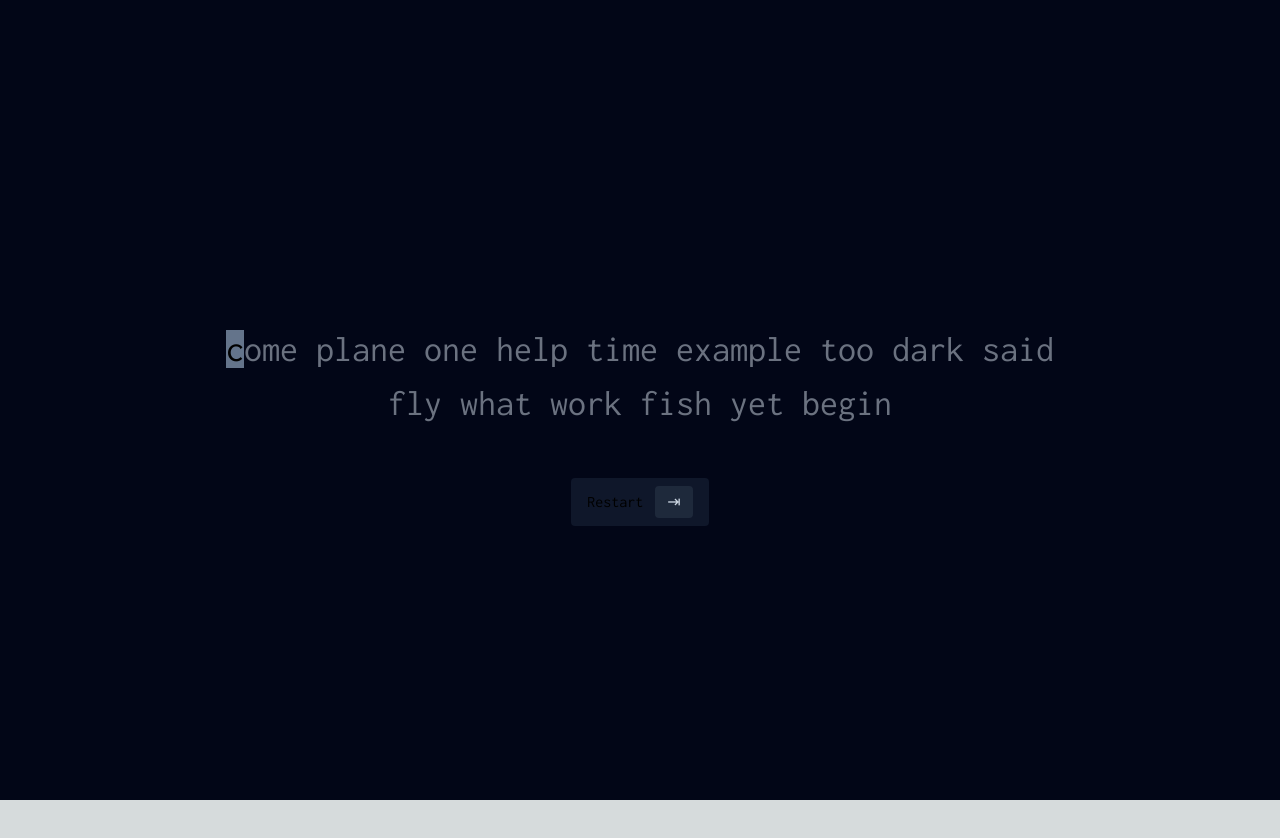
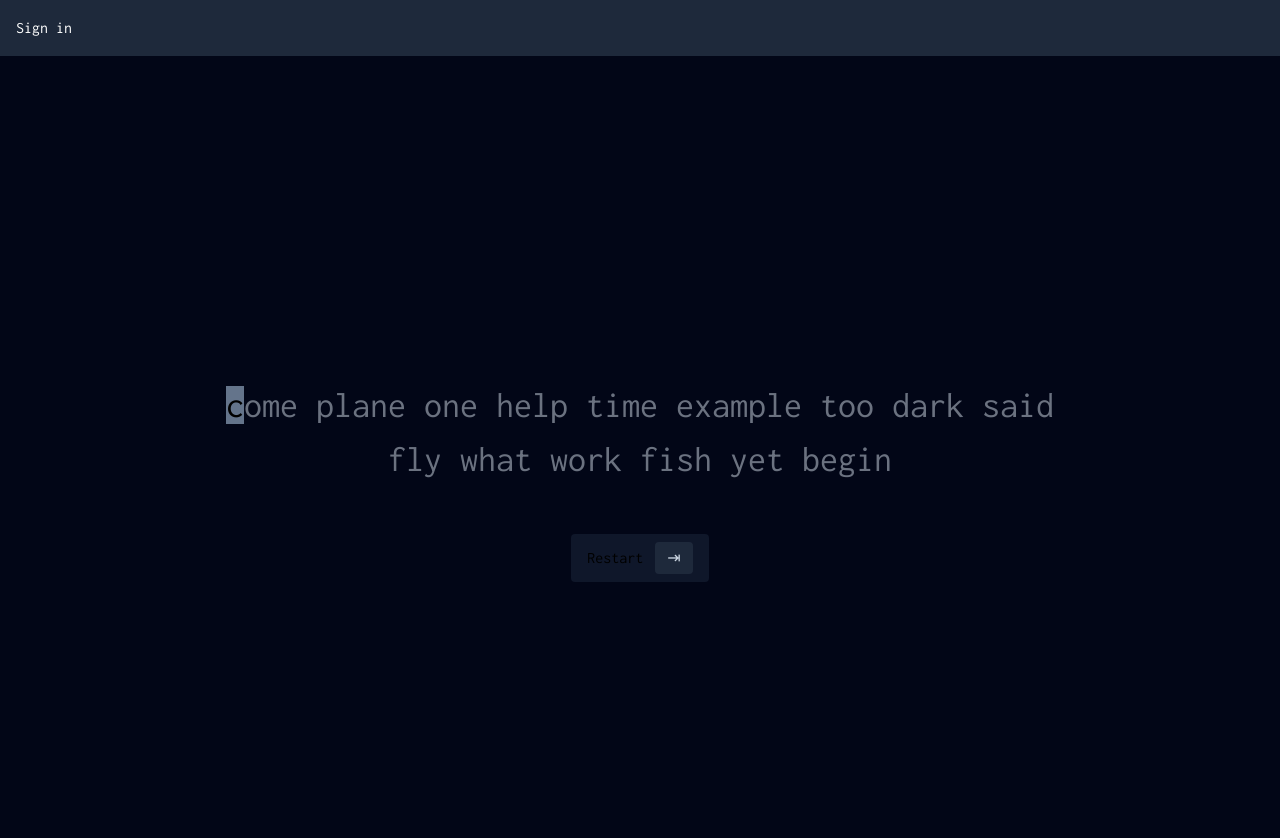
Before and after one commit to NoahLloyd/typing, a Next.js app: page / in a window 1280 px wide. Shown: the top 838 px of the page. Before the commit the page ends 800 px from the top, so only its background shows below. Built offline with nearby package versions, Linux system fonts and the light colour scheme; no server answers.

Commit message:
github auth

```diff
--- a/next.config.mjs
+++ b/next.config.mjs
@@ -1,4 +1,6 @@
 /** @type {import('next').NextConfig} */
-const nextConfig = {};
+const nextConfig = {
+
+};
 
 export default nextConfig;
--- a/package.json
+++ b/package.json
@@ -13,6 +13,7 @@
     "lucide-react": "^0.395.0",
     "mongoose": "^8.4.3",
     "next": "14.2.4",
+    "next-auth": "^4.24.7",
     "react": "^18",
     "react-dom": "^18",
     "recharts": "^2.12.7"
--- /dev/null
+++ b/src/app/api/auth/[...nextauth]/route.ts
@@ -0,0 +1,5 @@
+import NextAuth from "next-auth";
+import { authOptions } from "../../lib/auth";
+
+const handler = NextAuth(authOptions);
+export { handler as GET, handler as POST };
--- /dev/null
+++ b/src/app/api/lib/auth.ts
@@ -0,0 +1,18 @@
+import { NextAuthOptions } from "next-auth";
+import GithubProvider from "next-auth/providers/github";
+console.log("NEXTAUTH_SECRET:", process.env.NEXTAUTH_SECRET);
+console.log("GITHUB_APP_CLIENT_ID:", process.env.GITHUB_APP_CLIENT_ID);
+console.log("GITHUB_APP_CLIENT_SECRET:", process.env.GITHUB_APP_CLIENT_SECRET);
+
+export const authOptions: NextAuthOptions = {
+  // Secret for Next-auth, without this JWT encryption/decryption won't work
+  secret: process.env.NEXTAUTH_SECRET,
+
+  // Configure one or more authentication providers
+  providers: [
+    GithubProvider({
+      clientId: process.env.GITHUB_APP_CLIENT_ID as string,
+      clientSecret: process.env.GITHUB_APP_CLIENT_SECRET as string,
+    }),
+  ],
+};
--- /dev/null
+++ b/src/app/components/Header.tsx
@@ -0,0 +1,28 @@
+"use client";
+import React from "react";
+import { signIn, signOut, useSession } from "next-auth/react";
+
+const Header: React.FC = () => {
+  const { data: session } = useSession();
+
+  return (
+    <header className="flex justify-between items-center p-4 bg-slate-800 text-white">
+      {session ? (
+        <div className="flex items-center">
+          <img
+            src={session?.user?.image ? session.user.image : ""}
+            className="rounded-full w-8 h-8 mr-2"
+          />
+          <span>{session?.user?.name}</span>
+          <button onClick={() => signOut()} className="ml-4">
+            Sign out
+          </button>
+        </div>
+      ) : (
+        <button onClick={() => signIn()}>Sign in</button>
+      )}
+    </header>
+  );
+};
+
+export default Header;
--- /dev/null
+++ b/src/app/context/NextAuthProvider.tsx
@@ -0,0 +1,12 @@
+"use client";
+
+import { SessionProvider } from "next-auth/react";
+import { ReactNode } from "react";
+
+export default function NextAuthProvider({
+  children,
+}: {
+  children: ReactNode;
+}) {
+  return <SessionProvider>{children}</SessionProvider>;
+}
--- a/src/app/layout.tsx
+++ b/src/app/layout.tsx
@@ -1,6 +1,9 @@
 import type { Metadata } from "next";
 import { Inconsolata } from "next/font/google";
 import "./globals.css";
+import { SessionProvider } from "next-auth/react";
+import NextAuthProvider from "@/app/context/NextAuthProvider";
+import Header from "@/app/components/Header";
 
 const inconsolata = Inconsolata({ subsets: ["latin"] });
 
@@ -16,7 +19,14 @@ export default function RootLayout({
 }>) {
   return (
     <html lang="en">
-      <body className={inconsolata.className}>{children}</body>
+      <body className={inconsolata.className}>
+        <NextAuthProvider>
+          <div>
+            <Header />
+          </div>
+          <div>{children}</div>
+        </NextAuthProvider>
+      </body>
     </html>
   );
 }
--- a/src/app/page.tsx
+++ b/src/app/page.tsx
@@ -1,10 +1,13 @@
 import Image from "next/image";
 import TestContainer from "./typingtest/TestContainer";
+import Header from "./components/Header";
 
 export default function Home() {
   return (
-    <main className="">
-      <TestContainer />
+    <main className="h-screen bg-slate-950">
+      <div className="flex justify-center items-center h-screen">
+        <TestContainer />
+      </div>
     </main>
   );
 }
--- a/src/app/typingtest/TestContainer.tsx
+++ b/src/app/typingtest/TestContainer.tsx
@@ -111,7 +111,7 @@ const TestContainer: React.FC = () => {
   };
 
   return (
-    <div className="flex flex-col bg-slate-950 items-center justify-center h-screen">
+    <div className="flex flex-col bg-slate-950 items-center justify-center">
       {!testEnded ? (
         <>
           <TextDisplay textToType={textToType} keystrokes={keystrokes} />
```
Also changed, not shown: src/app/api/lib/mongodb.ts (renamed from src/app/api/_lib/mongodb.ts), 1 other file (tests, documents, lock files or other folders).
